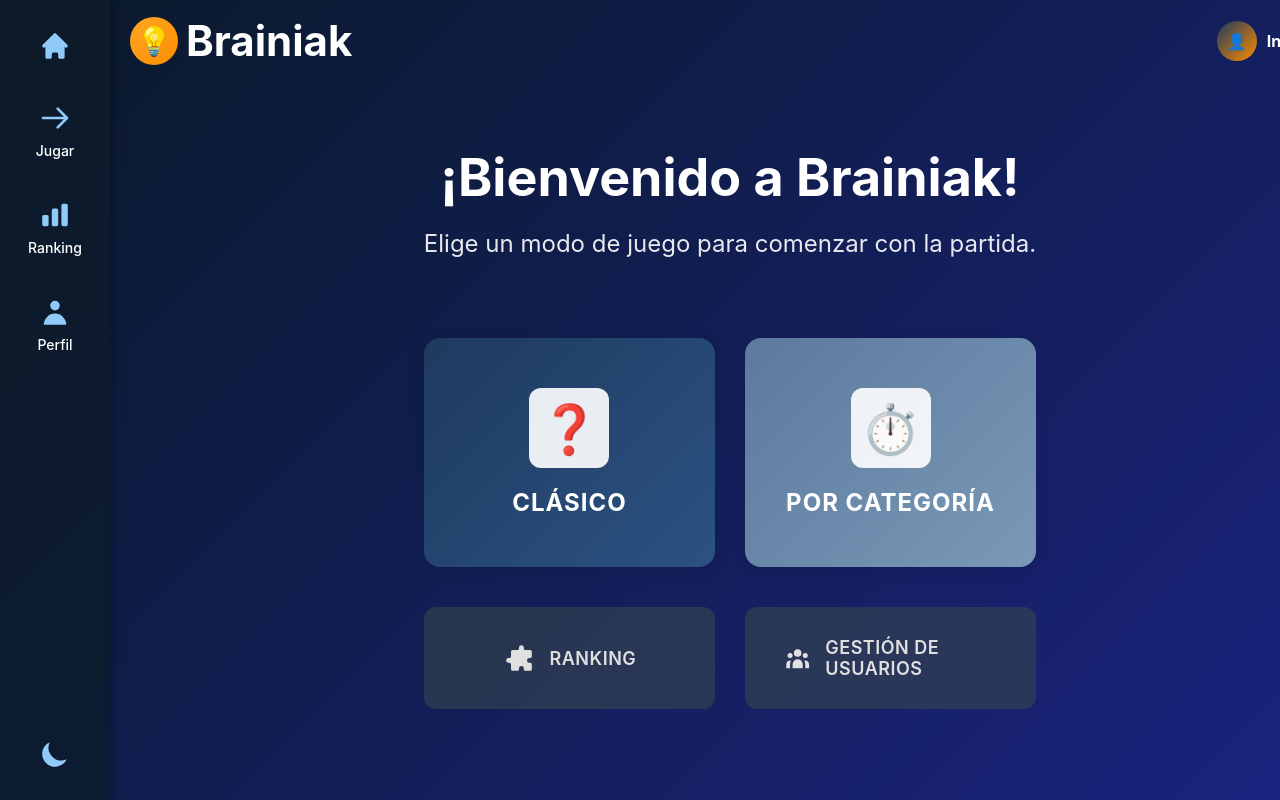
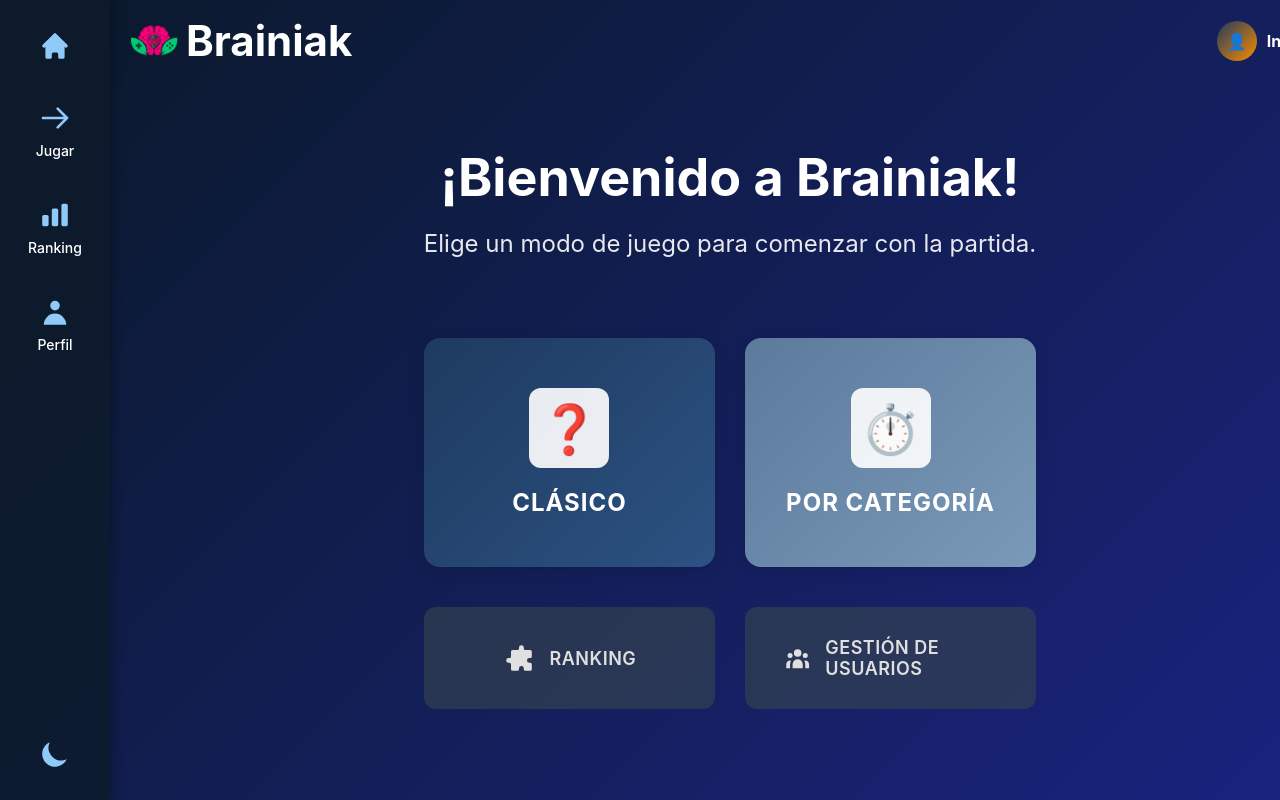
Before and after one commit to ProyectoTrivial-PDAU/ProyectoTrivial, an Angular app in the folder brainiak-frontend/: page / in a window 1280 px wide. Shown: the top 800 px of the page. Built offline with nearby package versions, Linux system fonts and the light colour scheme.

Commit message:
Actualizar header, home y rutas

```diff
--- a/brainiak-frontend/src/app/app.routes.ts
+++ b/brainiak-frontend/src/app/app.routes.ts
@@ -10,9 +10,9 @@ export const routes: Routes = [
   { path: '', component: Home },
   { path: 'game', component: Game },
   { path: 'results', component: Results },
-  { path: 'categories', component: CategorySelection },
+  { path: 'categorias', component: CategorySelection },
   { path: 'ranking', component: Ranking },
-  { path: 'users', component: Users },
+  { path: 'usuarios', component: Users },
   { path: '**', redirectTo: '' }
 ];
 
--- a/brainiak-frontend/src/app/components/header/header.html
+++ b/brainiak-frontend/src/app/components/header/header.html
@@ -1,7 +1,9 @@
 <div class="header">
   <div class="header-content">
     <div class="logo">
-      <div class="logo-icon">💡</div>
+      <div class="logo-icon">
+        <img src="assets/brainiak-icono-removebg.png" class="logo-img">
+      </div>
       <span>Brainiak</span>
     </div>
     <div class="header-actions">
--- a/brainiak-frontend/src/app/components/header/header.scss
+++ b/brainiak-frontend/src/app/components/header/header.scss
@@ -22,6 +22,7 @@
   font-weight: 700;
 }
 
+/*
 .logo-icon {
   width: 48px;
   height: 48px;
@@ -32,6 +33,23 @@
   justify-content: center;
   font-size: 28px;
 }
+*/
+
+.logo-icon {
+  width: 48px;
+  height: 48px;
+  overflow: hidden; /* para que la imagen no se salga */
+  display: flex;
+  align-items: center;
+  justify-content: center;
+}
+
+.logo-img {
+  width: 100%;
+  height: 100%;
+  object-fit: contain;
+}
+
 
 .header-actions {
   display: flex;
--- a/brainiak-frontend/src/app/components/home/home.ts
+++ b/brainiak-frontend/src/app/components/home/home.ts
@@ -15,7 +15,7 @@ export class Home {
   }
 
   showCategorySelection(): void {
-    this.router.navigate(['/categories']);
+    this.router.navigate(['/categorias']);
   }
 
   showRanking(): void {
@@ -23,6 +23,6 @@ export class Home {
   }
 
   showUserManagement(): void {
-    this.router.navigate(['/users']);
+    this.router.navigate(['/usuarios']);
   }
 }
```
